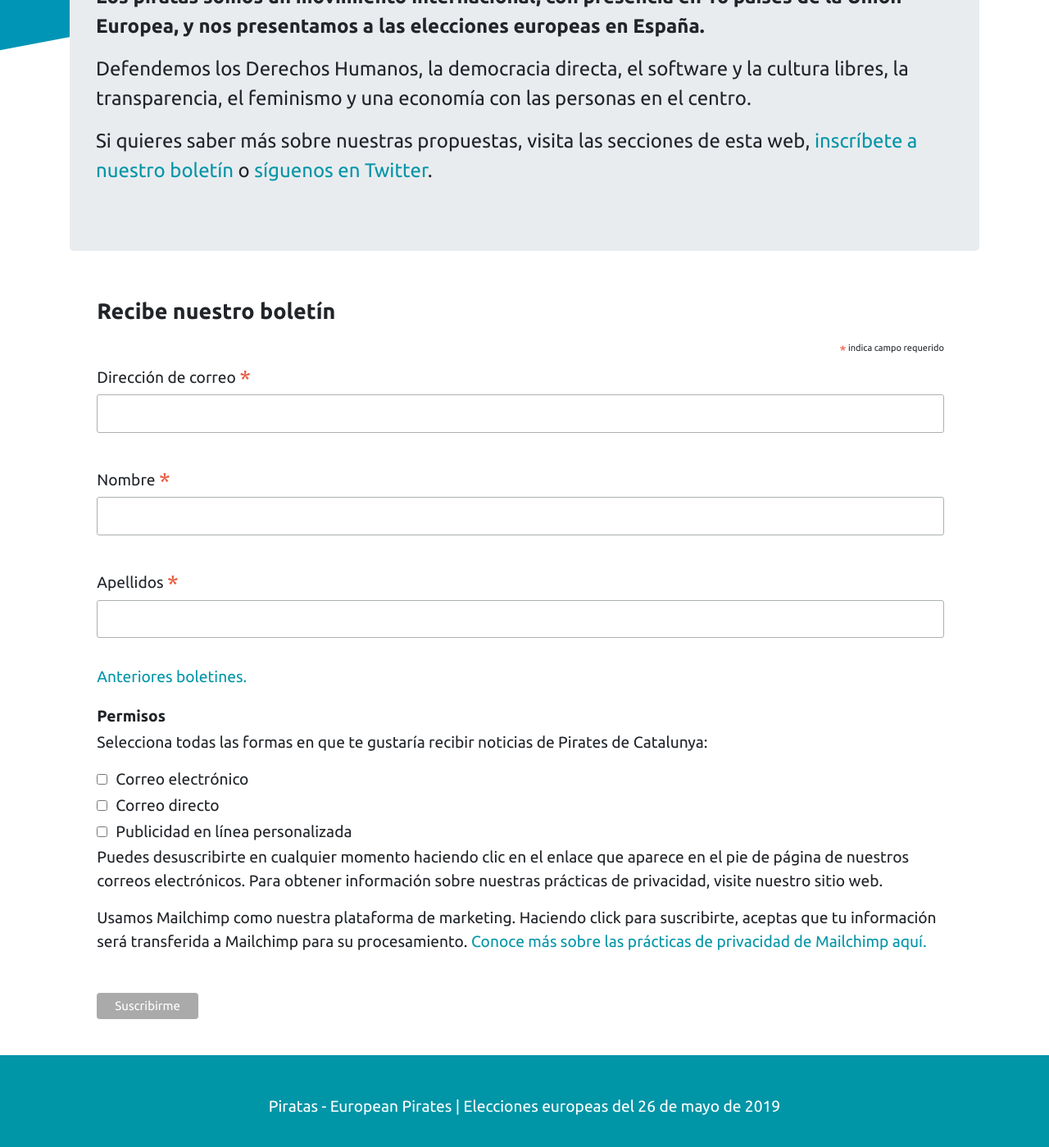
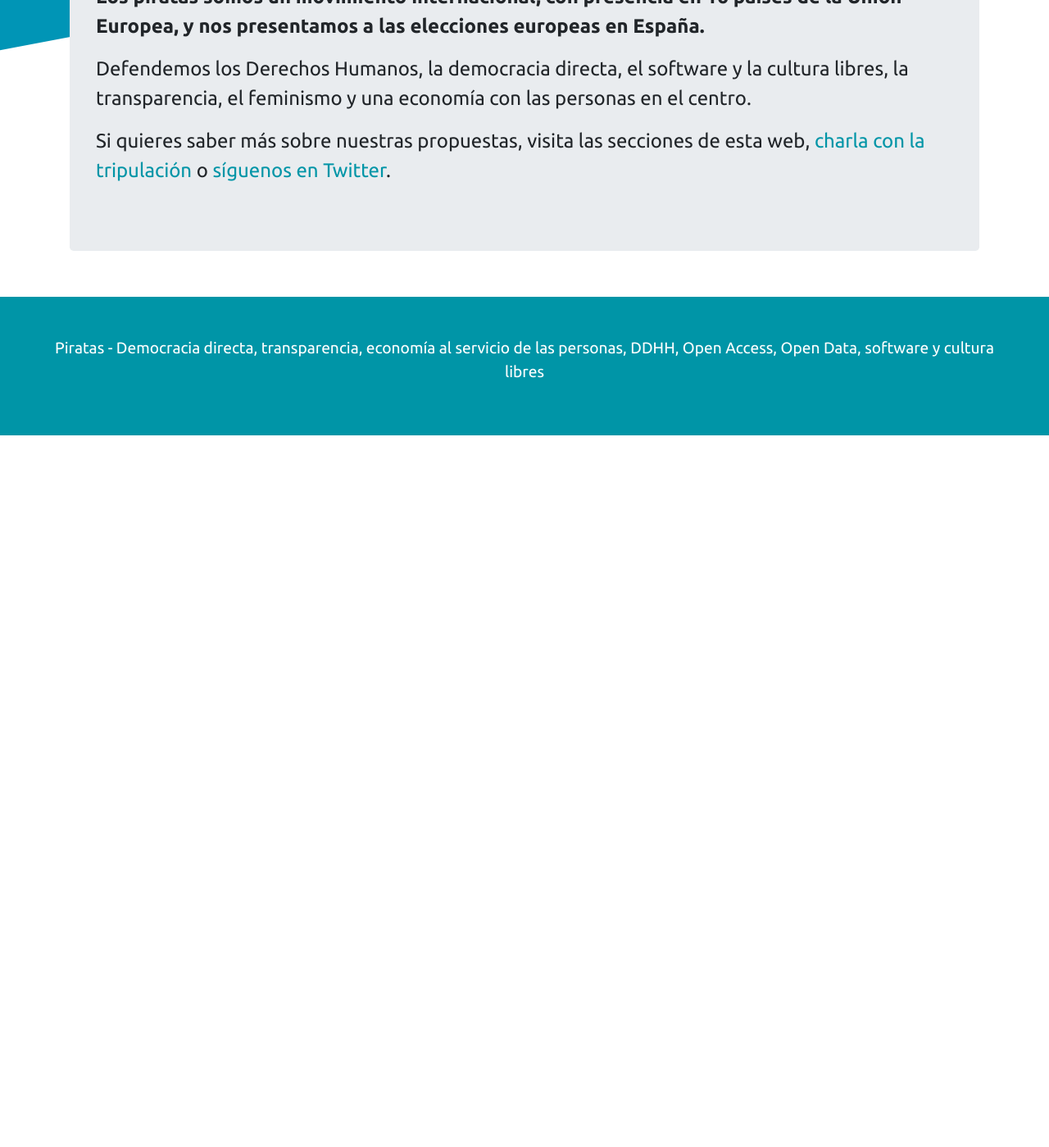
Before and after one commit to piratas-org/piratas.org, a Jekyll site: the page built from index.html, in a window 1280 px wide and 1400 px high, scrolled down 293 px. Shown: the whole window at 82% size. Built offline with Jekyll 4.4.1, drawn with Linux system fonts in a browser that asks for light colours; after the commit the page ends 900 px from its top, so only the background shows below that.

Commit message:
Actualizar textos a versión genérica

```diff
--- a/_config.yml
+++ b/_config.yml
@@ -13,13 +13,10 @@
 # you will see them accessed via {{ site.title }}, {{ site.email }}, and so on.
 # You can create any custom variable you would like, and they will be accessible
 # in the templates via {{ site.myvariable }}.
-title: Piratas - European Pirates | Elecciones europeas del 26 de mayo de 2019
+title: Piratas - Democracia directa, transparencia, economía al servicio de las personas, DDHH, Open Access, Open Data, software y cultura libres
 email: hola@piratas.org
 description: >- # this means to ignore newlines until "baseurl:"
-  Piratas - European Pirates es una candidatura para las elecciones europeas del próximo
-  26 de mayo de 2019, hermandada con los partidos pirata de la Unión Europea.
-
-  Democracia directa, transparencia, economía al servicio de las personas, DDHH, Open Access, Open Data, software y cultura libres. ☠
+  Los piratas somos un movimiento internacional, con presencia en 16 países de la Unión Europea, y nos presentamos a las elecciones europeas en España. Defendemos los Derechos Humanos, la democracia directa, el software y la cultura libres, la transparencia, el feminismo y una economía con las personas en el centro. ☠"
 baseurl: "" # the subpath of your site, e.g. /blog
 url: "piratas.org" # the base hostname & protocol for your site, e.g. http://example.com
 twitter_username: partidos_pirata
--- a/_layouts/default.html
+++ b/_layouts/default.html
@@ -1,5 +1,5 @@
 <!doctype html>
-<html>
+<html lang="es">
 <head>
     <meta charset="utf-8" />
     <meta name="viewport" content="width=device-width, initial-scale=1" />
--- a/index.html
+++ b/index.html
@@ -5,64 +5,5 @@
 <div class="jumbotron">
 	<p class="lead font-weight-bold">Los piratas somos un movimiento internacional, con presencia en 16 países de la Unión Europea, y nos presentamos a las elecciones europeas en España.</p>
 	<p class="lead">Defendemos los Derechos Humanos, la democracia directa, el software  y la cultura libres, la transparencia, el feminismo y una economía con las personas en el centro.</p>
-	<p class="lead">Si quieres saber más sobre nuestras propuestas, visita las secciones de esta web, <a href="#mc_embed_signup">inscríbete a nuestro boletín</a> o <a
-			href="https://twitter.com/partidos_pirata">síguenos en Twitter</a>.</p>
+	<p class="lead">Si quieres saber más sobre nuestras propuestas, visita las secciones de esta web, <a href="https://matrix.to/#/!fXYKEaAnsrXANTnloG:matrix.org?via=matrix.org">charla con la tripulación</a> o <a	href="https://twitter.com/partidos_pirata">síguenos en Twitter</a>.</p>
 </div>
-<div id="mc_embed_signup">
-	<form action="https://pirata.us2.list-manage.com/subscribe/post?u=66bd24ff1bfdce27edcf0a42b&amp;id=a336bf314d"
-		method="post" id="mc-embedded-subscribe-form" name="mc-embedded-subscribe-form" class="validate" target="_blank"
-		novalidate>
-		<div id="mc_embed_signup_scroll">
-			<h2>Recibe nuestro boletín</h2>
-			<div class="indicates-required"><span class="asterisk">*</span> indica campo requerido</div>
-			<div class="mc-field-group">
-				<label for="mce-EMAIL">Dirección de correo <span class="asterisk">*</span>
-				</label>
-				<input type="email" value="" name="EMAIL" class="required email" id="mce-EMAIL">
-			</div>
-			<div class="mc-field-group">
-				<label for="mce-FNAME">Nombre <span class="asterisk">*</span>
-				</label>
-				<input type="text" value="" name="FNAME" class="required" id="mce-FNAME">
-			</div>
-			<div class="mc-field-group">
-				<label for="mce-LNAME">Apellidos <span class="asterisk">*</span>
-				</label>
-				<input type="text" value="" name="LNAME" class="required" id="mce-LNAME">
-			</div>
-			<p><a href="https://us2.campaign-archive.com/home/?u=66bd24ff1bfdce27edcf0a42b&id=a336bf314d"
-					title="Anteriores boletines">Anteriores boletines.</a></p>
-			<div id="mergeRow-gdpr" class="mergeRow gdpr-mergeRow content__gdprBlock mc-field-group">
-				<div class="content__gdpr">
-					<strong><label>Permisos</label></strong>
-					<p>Selecciona todas las formas en que te gustaría recibir noticias de Pirates de Catalunya:</p>
-					<fieldset class="mc_fieldset gdprRequired mc-field-group" name="interestgroup_field">
-						<label class="checkbox subfield" for="gdpr_8221"><input type="checkbox" id="gdpr_8221"
-								name="gdpr[8221]" value="Y" class="av-checkbox "><span>Correo electrónico</span>
-						</label><label class="checkbox subfield" for="gdpr_8225"><input type="checkbox" id="gdpr_8225"
-								name="gdpr[8225]" value="Y" class="av-checkbox "><span>Correo directo</span>
-						</label><label class="checkbox subfield" for="gdpr_8229"><input type="checkbox" id="gdpr_8229"
-								name="gdpr[8229]" value="Y" class="av-checkbox "><span>Publicidad en línea
-								personalizada</span> </label>
-					</fieldset>
-					<p>Puedes desuscribirte en cualquier momento haciendo clic en el enlace que aparece en el pie de
-						página de nuestros correos electrónicos. Para obtener información sobre nuestras prácticas de
-						privacidad, visite nuestro sitio web.</p>
-				</div>
-				<div class="content__gdprLegal">
-					<p>Usamos Mailchimp como nuestra plataforma de marketing. Haciendo click para suscribirte, aceptas
-						que tu información será transferida a Mailchimp para su procesamiento. <a
-							href="https://mailchimp.com/legal/" target="_blank">Conoce más sobre las prácticas de privacidad de Mailchimp aquí.</a></p>
-				</div>
-			</div>
-			<div id="mce-responses" class="clear">
-				<div class="response" id="mce-error-response" style="display:none"></div>
-				<div class="response" id="mce-success-response" style="display:none"></div>
-			</div>
-			<div style="position: absolute; left: -5000px;" aria-hidden="true"><input type="text"
-					name="b_66bd24ff1bfdce27edcf0a42b_a336bf314d" tabindex="-1" value=""></div>
-			<div class="clear"><input type="submit" value="Suscribirme" name="subscribe" id="mc-embedded-subscribe"
-					class="button"></div>
-		</div>
-	</form>
-</div>
```
